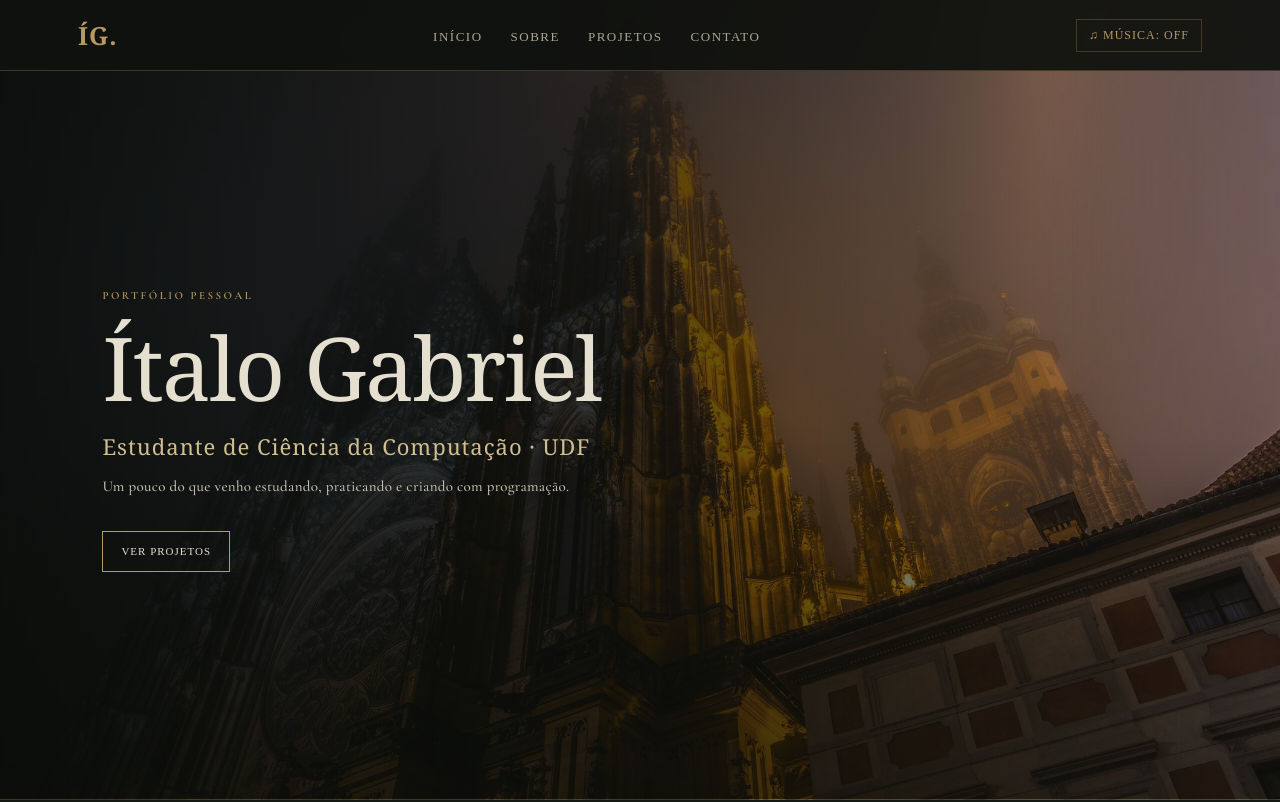
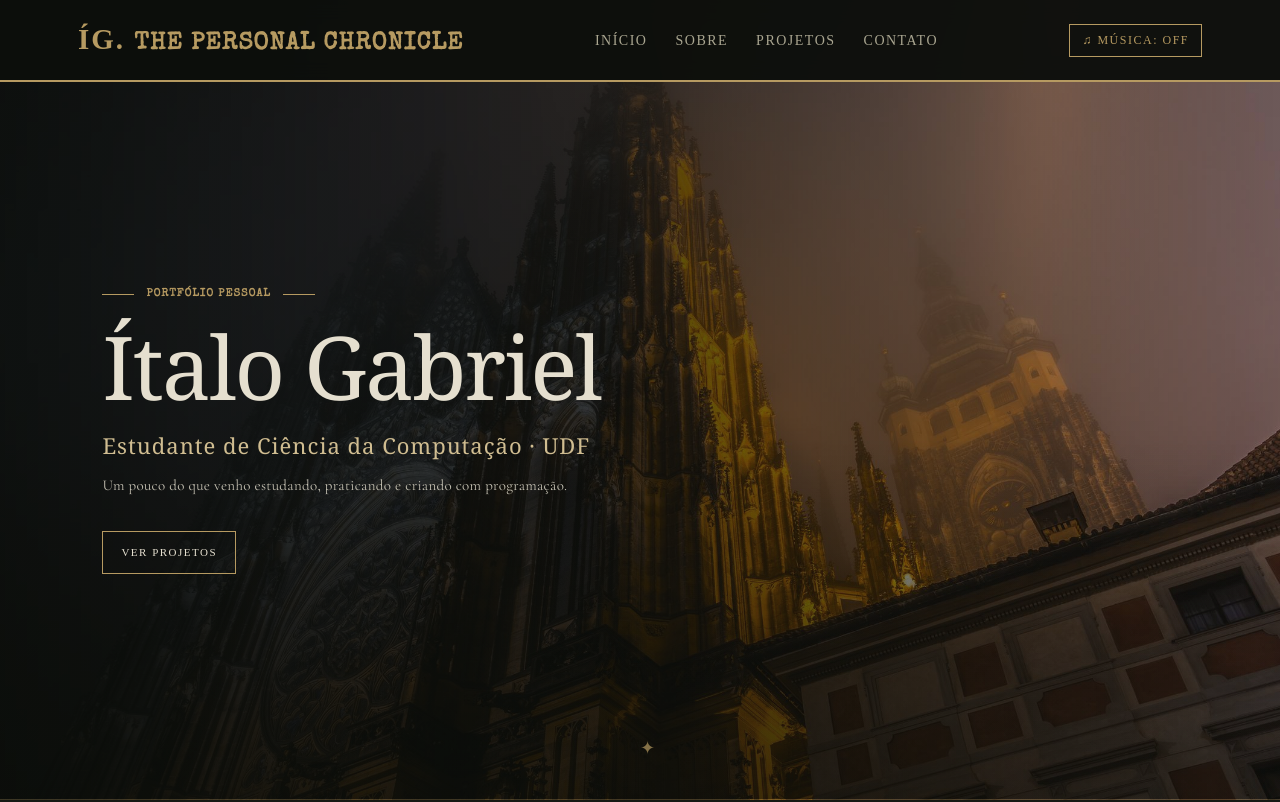
Before and after one commit to Biel9080/Portifolio, a plain HTML site: page index.html in a window 1280 px wide. Shown: the top 802 px of the page. Drawn offline with nearby package versions, Linux system fonts and the light colour scheme; a web font is replaced by a local one.

Commit message:
Update Deadlock vintage visual identity

```diff
--- a/index.html
+++ b/index.html
@@ -17,8 +17,10 @@
 
     <header>
         <nav>
-            <a href="#inicio" class="logo">ÍG.</a>
-
+          <a href="#inicio" class="logo">
+    <span>ÍG.</span>
+    <small>THE PERSONAL CHRONICLE</small>
+</a>
             <ul>
                 <li><a href="#inicio">Início</a></li>
                 <li><a href="#sobre">Sobre</a></li>
@@ -150,3 +152,15 @@
     </footer>
 </body>
 </html>
+.logo {
+    display: flex;
+    flex-direction: column;
+    line-height: 1;
+}
+
+.logo small {
+    margin-top: 5px;
+    color: var(--muted);
+    font-size: 8px;
+    letter-spacing: 2px;
+}
--- a/style.css
+++ b/style.css
@@ -448,39 +448,17 @@ footer {
         transform: none;
     }
 }
-/* Tipografia inspirada em Deadlock */
+/* =================================
+   IDENTIDADE VISUAL DEADLOCK / VINTAGE
+   ================================= */
 
 body {
-    font-family: 'Inter', sans-serif;
+    font-family: 'Cormorant Garamond', serif;
+    font-size: 17px;
+    letter-spacing: 0.3px;
+    line-height: 1.7;
 }
 
-h1, h2, h3 {
-    font-family: 'Cormorant Garamond', serif;
-    letter-spacing: 1px;
-}
-
-nav, .contact-links, .hero-button {
-    font-family: 'Cinzel', serif;
-    letter-spacing: 1px;
-}
-/* =================================
-   IDENTIDADE TIPOGRÁFICA VINTAGE
-   ================================= */
-
-/* Tipografia geral */
-* {
-    font-family: 'Cormorant Garamond', serif;
-}
-
-/* Corpo do site */
-body {
-    font-family: 'Cormorant Garamond', serif;
-    font-size: 19px;
-    letter-spacing: 0.3px;
-    line-height: 1.6;
-}
-
-/* Títulos principais */
 h1, h2, h3, h4, h5, h6 {
     font-family: 'IM Fell English', serif;
     font-weight: 400;
@@ -488,43 +466,157 @@ h1, h2, h3, h4, h5, h6 {
     line-height: 1.2;
 }
 
-/* Navegação */
 nav a,
-.nav-links a {
-    font-family: 'IM Fell English', serif;
-    text-transform: uppercase;
-    letter-spacing: 1.5px;
-}
-
-/* Botões */
 button,
 .hero-button,
 .contact-links a {
     font-family: 'IM Fell English', serif;
-    letter-spacing: 1px;
+    letter-spacing: 1.5px;
     text-transform: uppercase;
 }
 
-/* Pequenos detalhes e etiquetas */
 small,
-.tag,
-.project-category,
-.section-label {
+.eyebrow,
+.section-index,
+.project-number,
+.project-tags {
     font-family: 'Special Elite', serif;
     letter-spacing: 1px;
 }
 
-/* Parágrafos e descrições */
-p,
-li,
-.project-description {
+p, li {
     font-family: 'Cormorant Garamond', serif;
-    font-weight: 500;
-    line-height: 1.65;
+}
+/* =================================
+   DETALHES DE JORNAL ANTIGO
+   ================================= */
+
+/* Textura e iluminação do fundo */
+body {
+    background-image:
+        radial-gradient(
+            ellipse at 50% 0%,
+            rgba(182, 154, 97, 0.055),
+            transparent 65%
+        );
 }
 
-/* Textos de destaque */
-strong,
-b {
-    font-weight: 700;
+/* Cabeçalho */
+header {
+    background: rgba(13, 15, 12, 0.96);
+    border-bottom: 2px solid var(--gold);
 }
+
+.logo {
+    font-family: 'IM Fell English', serif;
+    font-size: 29px;
+    letter-spacing: 2px;
+}
+
+/* Links do menu */
+nav ul a {
+    font-size: 14px;
+    transition: color 0.3s ease, text-shadow 0.3s ease;
+}
+
+nav ul a:hover {
+    color: var(--gold);
+    text-shadow: 0 0 8px rgba(182, 154, 97, 0.4);
+}
+
+/* Apresentação */
+.hero {
+    position: relative;
+}
+
+.hero::after {
+    content: "✦";
+    position: absolute;
+    bottom: 35px;
+    left: 50%;
+    color: var(--gold);
+    font-size: 18px;
+    opacity: 0.7;
+}
+
+/* Pequeno detalhe acima do título */
+.eyebrow {
+    display: flex;
+    align-items: center;
+    gap: 12px;
+}
+
+.eyebrow::before,
+.eyebrow::after {
+    content: "";
+    width: 32px;
+    height: 1px;
+    background: var(--gold);
+}
+
+/* Títulos das seções */
+.section-heading h2 {
+    padding-bottom: 15px;
+    border-bottom: 1px solid var(--line);
+}
+
+/* Cards com aparência de documentos antigos */
+.project-card {
+    position: relative;
+    background:
+        linear-gradient(
+            145deg,
+            rgba(182, 154, 97, 0.045),
+            transparent 55%
+        ),
+        var(--surface);
+    border: 1px solid rgba(182, 154, 97, 0.35);
+    outline: 1px solid rgba(182, 154, 97, 0.10);
+    outline-offset: -6px;
+}
+
+.project-card::before {
+    content: "✧";
+    position: absolute;
+    top: 12px;
+    right: 15px;
+    color: var(--gold);
+    opacity: 0.6;
+}
+
+.project-card:hover {
+    border-color: var(--gold);
+    box-shadow: 0 8px 25px rgba(0, 0, 0, 0.3);
+}
+
+/* Habilidades */
+.skill-item {
+    background: rgba(182, 154, 97, 0.025);
+    border-color: rgba(182, 154, 97, 0.28);
+}
+
+.skill-item:hover {
+    background: rgba(182, 154, 97, 0.08);
+    border-color: var(--gold);
+}
+
+/* Botões */
+.hero-button,
+.contact-links a,
+#music-button {
+    border-color: var(--gold);
+    transition: all 0.3s ease;
+}
+
+.hero-button:hover,
+.contact-links a:hover,
+#music-button:hover {
+    box-shadow: 0 0 14px rgba(182, 154, 97, 0.18);
+}
+
+/* Rodapé */
+footer {
+    border-top: 1px solid var(--line);
+    font-family: 'Special Elite', serif;
+    letter-spacing: 1px;
+}
```
